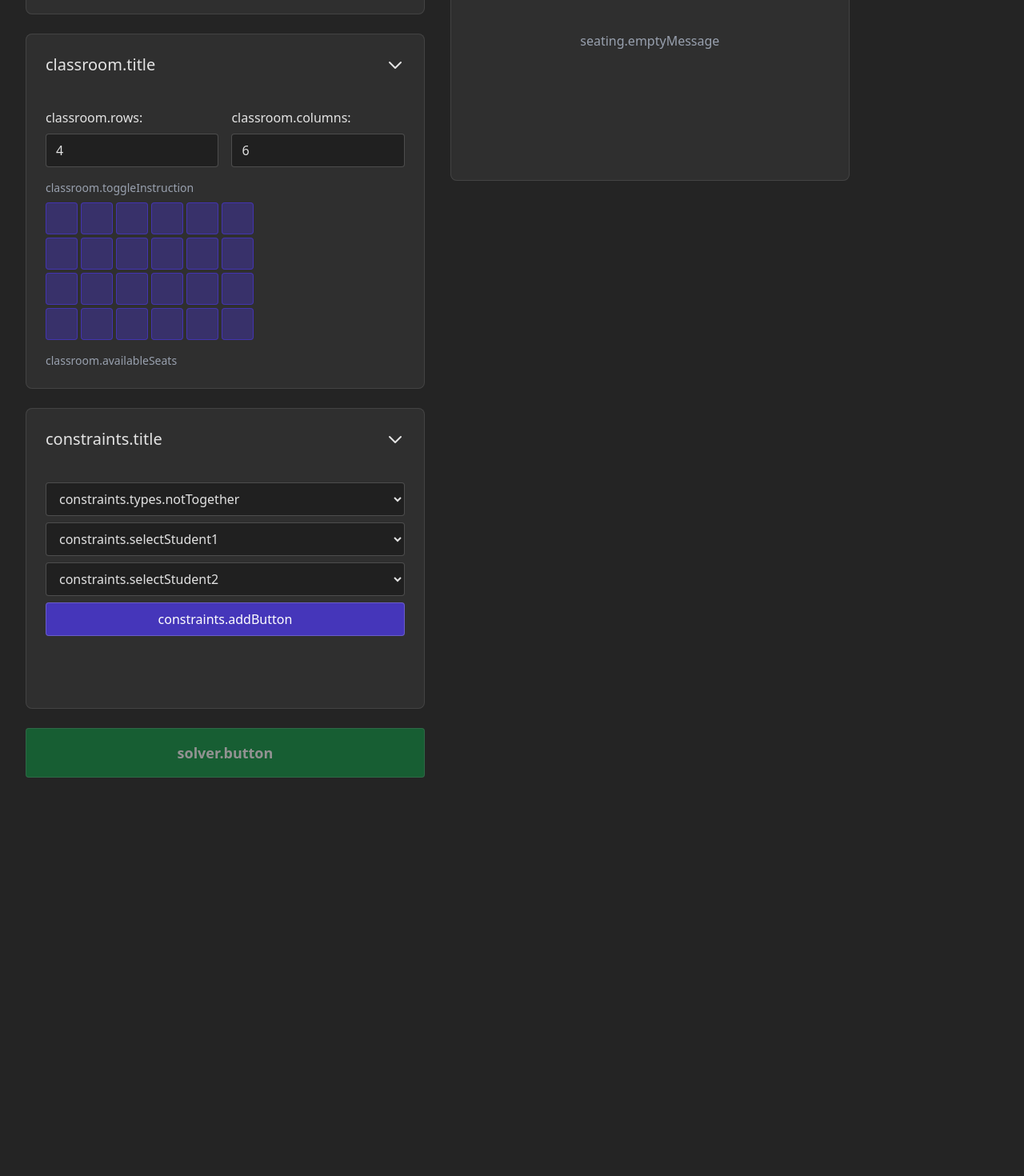
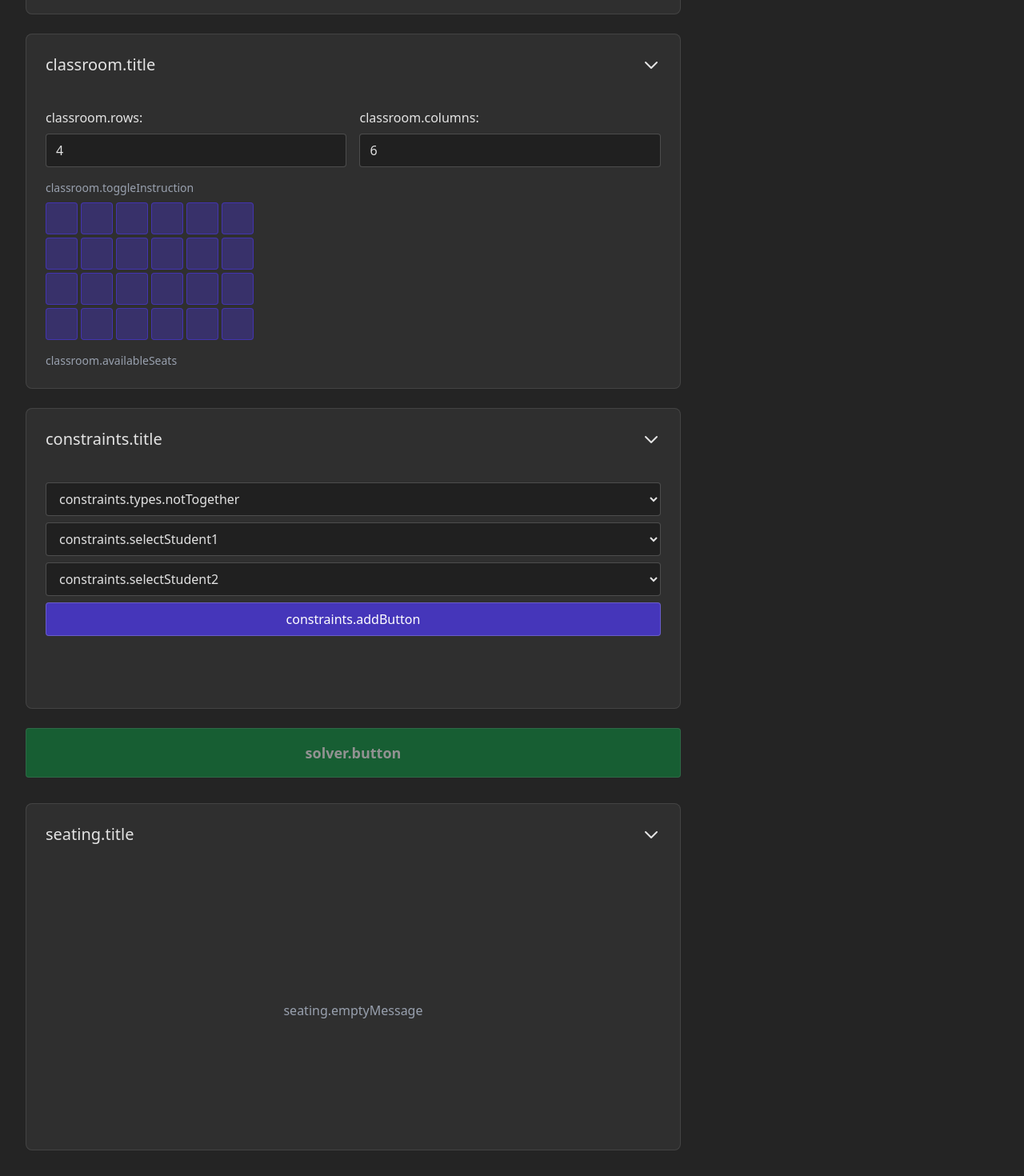
Before and after one commit to almyy/Kartomat, a React (Vite) app: page / in a window 1280 px wide. Shown: the part 368-1838 px from the top of the page at 80% size. Before the commit the page ends 1372 px from the top, so only its background shows below. Built offline with nearby package versions, Linux system fonts and the light colour scheme.

Commit message:
Move solution to its own row

```diff
--- a/src/App.tsx
+++ b/src/App.tsx
@@ -32,15 +32,17 @@ function App() {
         <LanguageSelector />
       </div>
 
-      <div className="grid lg:grid-cols-2 gap-4 sm:gap-6 lg:gap-8 items-start">
-        <div className="flex flex-col gap-4 sm:gap-5 lg:gap-6">
+      <div className="flex flex-row flex-wrap gap-4 sm:gap-6 lg:gap-8">
+        <div className="flex flex-col gap-4 sm:gap-5 lg:gap-6 flex-1 min-w-[300px]">
           <StudentManager />
           <ClassroomConfig />
           <ConstraintManager />
           <SolveButton onSolve={solve} disabled={students.length === 0} />
         </div>
 
-        <SeatingDisplay />
+        <div className="w-full">
+          <SeatingDisplay />
+        </div>
       </div>
     </div>
   )
```
